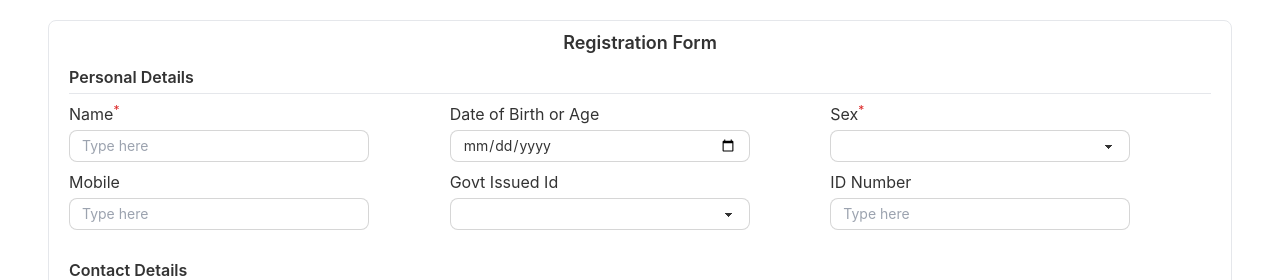
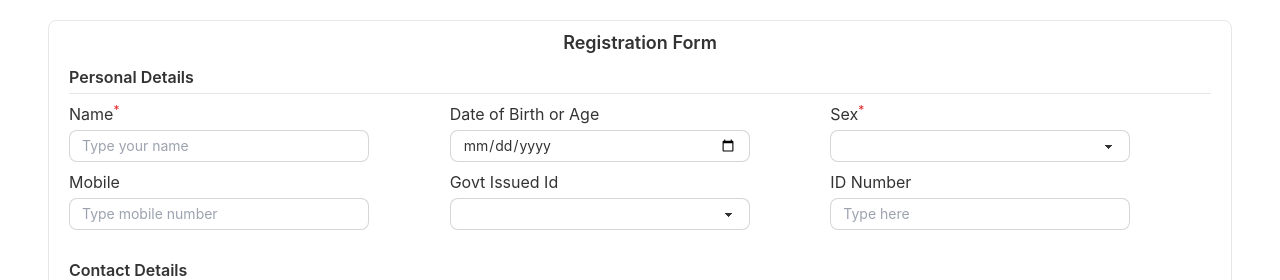
Before and after one commit to SohagSagar/create-form-with-formik-and-yup-validations, a React (Create React App) app: page / in a window 1280 px wide. Shown: the top 280 px of the page. Built offline with nearby package versions, Linux system fonts and the light colour scheme.

Commit message:
placeholder renamed

```diff
--- a/src/Components/RegistrationForm.js
+++ b/src/Components/RegistrationForm.js
@@ -88,13 +88,13 @@ const RegistrationForm = ({ refreshUI, setRefreshUI }) => {
                                 {/* left side inputs */}
                                 <div className='mb-2'>
                                     <Label className="">Name<sup className='text-red-600'>*</sup></Label>
-                                    <Field type="text" name='name' placeholder="Type here" className="input input-bordered input-sm w-[300px] max-w-xs focus:outline-none mt-1 " />
+                                    <Field type="text" name='name' placeholder="Type your name" className="input input-bordered input-sm w-[300px] max-w-xs focus:outline-none mt-1 " />
                                     <div className='text-red-600'><small><ErrorMessage name='name' /></small></div>
                                 </div>
 
                                 <div className='mb-2'>
                                     <Label>Mobile</Label>
-                                    <Field type="number" name='mobile' placeholder="Type here" className="input input-bordered input-sm w-[300px] max-w-xs focus:outline-none mt-1 " />
+                                    <Field type="number" name='mobile' placeholder="Type mobile number" className="input input-bordered input-sm w-[300px] max-w-xs focus:outline-none mt-1 " />
                                     {/* <FieldErrorMessage name='mobile' /> */}
                                     {/* <ErrorMessage name="mobile" /> */}
                                     <div className='text-red-600'><small><ErrorMessage name='mobile' /></small></div>
@@ -112,7 +112,7 @@ const RegistrationForm = ({ refreshUI, setRefreshUI }) => {
 
                                     <div className='mb-2'>
                                         <Label>Sex<sup className='text-red-600'>*</sup></Label>
-                                        <Field name='gender' as="select" className="select select-bordered select-sm w-[300px] max-w-xs  focus:outline-none mt-1">
+                                        <Field name='gender' placeholder="Your Gender" as="select" className="select select-bordered select-sm w-[300px] max-w-xs  focus:outline-none mt-1">
                                             <option className='hidden'></option>
                                             <option value={'male'}>Male</option>
                                             <option value={'female'}>Female</option>
```
